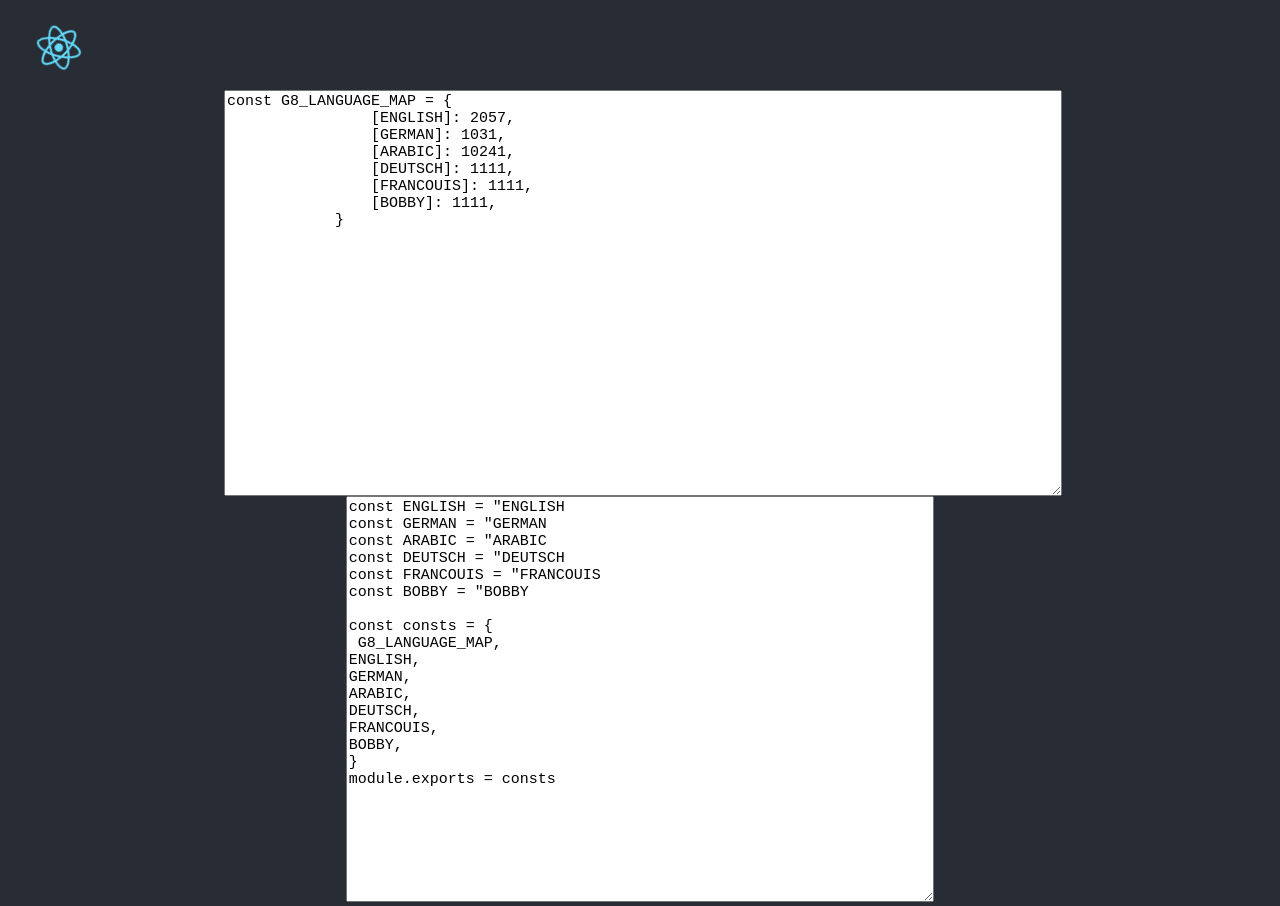
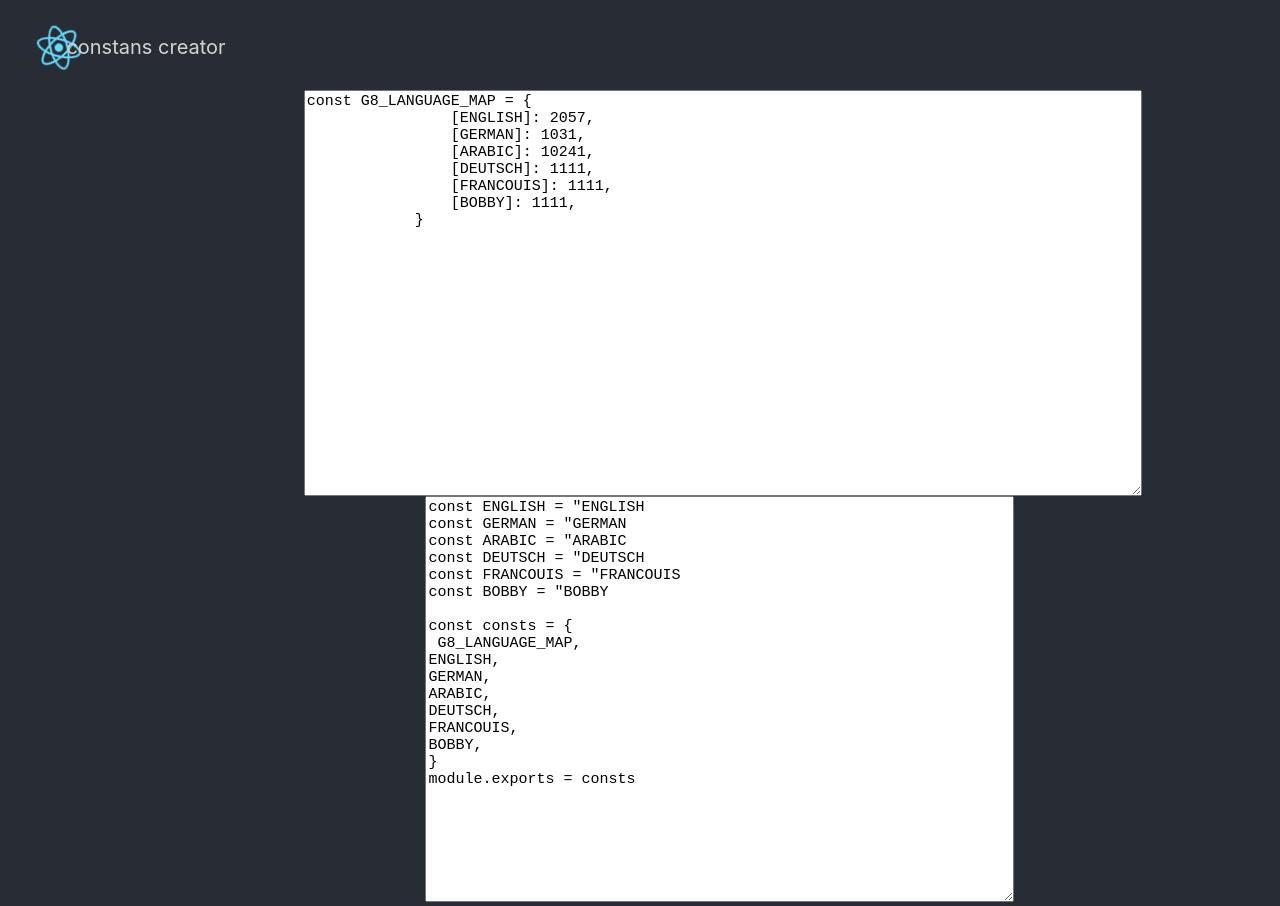
Before and after one commit to NidorPL/constants-creator, a React (Create React App) app: page / in a window 1280 px wide. Built offline with nearby package versions, Linux system fonts and the light colour scheme.

Commit message:
:lipstick: adding app title

```diff
--- a/src/App.css
+++ b/src/App.css
@@ -15,7 +15,16 @@ body {
 .App {
   display: flex;
   justify-content: center;
-
+}
+.App-header {
+  display: flex;
+}
+.AppTitle {
+  color:lightgrey;
+  font-size: 20px;
+  position: relative;
+  top:15px;
+  left: -78px;
 }
 .MainInputArea {
   margin-top: 10px;
--- a/src/App.js
+++ b/src/App.js
@@ -110,6 +110,7 @@ class App extends Component {
       <div className="App">
         <header className="App-header">
           <img src={logo} className="App-logo" alt="logo" />
+          <p className="AppTitle">constans creator</p>
         </header>
           <div className="MainInputArea">
               <Input className="InputField" type="textarea" name="text" id="exampleText"
```
